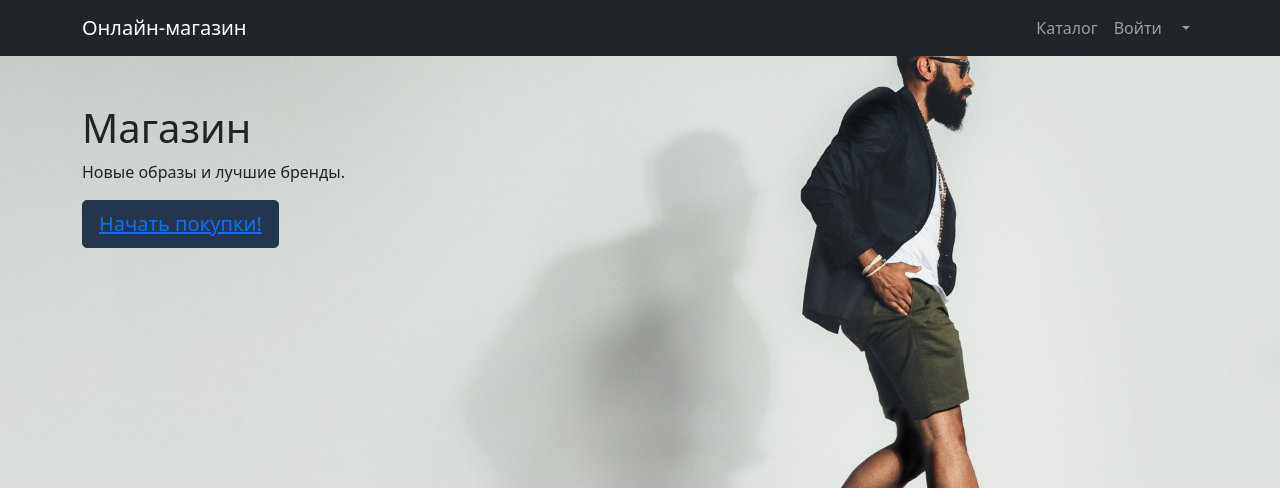
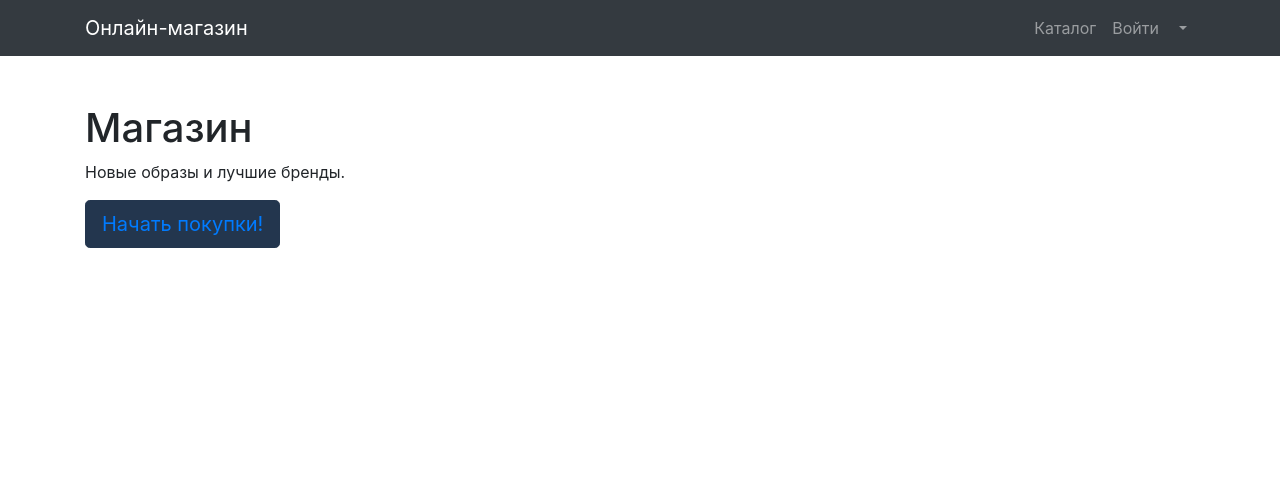
Before and after one commit to kostya300/st, a Django app: page / in a window 1280 px wide. Shown: the top 488 px of the page. Run offline with Django 5.2, Linux system fonts and the light colour scheme; some libraries are stand-ins or nearby versions.

Commit message:
nextcommit

```diff
--- a/products/templates/products/base.html
+++ b/products/templates/products/base.html
@@ -10,10 +10,11 @@
     <meta name="author" content="">
 {#	<link rel="stylesheet" href="{% static 'vendor/css/index.css' %}">#}
 	<link href="{% static 'vendor/bootstrap/css/bootstrap.min.css' %}" rel="stylesheet">
+	<link rel="stylesheet" href="https://stackpath.bootstrapcdn.com/bootstrap/4.2.1/css/bootstrap.min.css" integrity="sha384-GJzZqFGwb1QTTN6wy59ffF1BuGJpLSa9DkKMp0DgiMDm4iYMj70gZWKYbI706tWS" crossorigin="anonymous">
     <title>{{ title }}</title>
 
     <!-- Bootstrap core CSS -->
-
+{# if bootstrap doesn't work need to include links into head and after footer https://bootstrap-4.ru/docs/4.2.1/getting-started/introduction/ #}
 
     <!-- Custom styles for this template -->
     {% block css %}{% endblock %}
@@ -69,13 +70,15 @@
 
 
 <!-- Bootstrap core JavaScript -->
-<script src="{% static 'vendor/jquery/jquery.min.js' %}"></script>
+<script src="{% static '/vendor/jquery/jquery.min.js' %}"></script>
 
-<link href="https://cdn.jsdelivr.net/npm/bootstrap@5.1.3/dist/css/bootstrap.min.css" rel="stylesheet" integrity="sha384-1BmE4kWBq78iYhFldvKuhfTAU6auU8tT94WrHftjDbrCEXSU1oBoqyl2QvZ6jIW3" crossorigin="anonymous">
+<script src="https://cdn.jsdelivr.net/npm/bootstrap@5.3.8/dist/js/bootstrap.bundle.min.js" integrity="sha384-FKyoEForCGlyvwx9Hj09JcYn3nv7wiPVlz7YYwJrWVcXK/BmnVDxM+D2scQbITxI" crossorigin="anonymous"></script>
 
 <!-- FontAwesome script -->
-<script src="{% static 'vendor/fontawesome/fontawesome-icons.js' %}" crossorigin="anonymous"></script>
-
+	<script src="{% static 'vendor/fontawesome/fontawesome-icons.js' %}" crossorigin="anonymous"></script>
+	<script src="https://code.jquery.com/jquery-3.3.1.slim.min.js" integrity="sha384-q8i/X+965DzO0rT7abK41JStQIAqVgRVzpbzo5smXKp4YfRvH+8abtTE1Pi6jizo" crossorigin="anonymous"></script>
+    <script src="https://cdnjs.cloudflare.com/ajax/libs/popper.js/1.14.6/umd/popper.min.js" integrity="sha384-wHAiFfRlMFy6i5SRaxvfOCifBUQy1xHdJ/yoi7FRNXMRBu5WHdZYu1hA6ZOblgut" crossorigin="anonymous"></script>
+    <script src="https://stackpath.bootstrapcdn.com/bootstrap/4.2.1/js/bootstrap.min.js" integrity="sha384-B0UglyR+jN6CkvvICOB2joaf5I4l3gm9GU6Hc1og6Ls7i6U/mkkaduKaBhlAXv9k" crossorigin="anonymous"></script>
 </body>
 
 </html>
--- a/products/templates/products/common.html
+++ b/products/templates/products/common.html
@@ -18,7 +18,7 @@
                     Бесплатная доставка по всему миру! Аутлет: до -70% Собственный бренд. -20% новым покупателям.
 	                {% endif %}
                 </p>
-                <button id="start-purchase-btn" type="button" class="btn btn-lg">
+                <button id="start-purchase-btn" type="button" class="btn btn-lg commonlink_start_purches">
                     <a id="start-purchase-link" href="{% url 'products:catalog_general' %}">
                         Начать покупки!
                     </a>
--- a/static/vendor/css/index.css
+++ b/static/vendor/css/index.css
@@ -1,9 +1,9 @@
 body {
-    background: url("../img/wallpaper.jpg") no-repeat center top fixed;
-    -webkit-background-size: cover;
-    -moz-background-size: cover;
-    background-size: cover;
-    -o-background-size: cover;
+    /*background: url("../img/wallpaper.jpg") no-repeat center top fixed;*/
+    /*-webkit-background-size: cover;*/
+    /*-moz-background-size: cover;*/
+    /*background-size: cover;*/
+    /*-o-background-size: cover;*/
     padding-top: 56px;
 }
 
@@ -13,5 +13,10 @@ body {
     color: white;
 }
 
-#start-purchase-link {
+.commonlink_start_purches {
+    text-decoration: none;
+    color: white;
 }
+.commonlink_start_purches:hover{
+    background-color: #0c5460;
+}
--- a/static/vendor/css/products.css
+++ b/static/vendor/css/products.css
@@ -1,6 +1,3 @@
 body {
     padding-top: 56px;
 }
-.link_products{
-    text-decoration: none;
-}
--- a/users/templates/users/login.html
+++ b/users/templates/users/login.html
@@ -15,7 +15,8 @@
                             <div class="card-header"><h3 class="text-center font-weight-light my-4">Авторизация</h3>
                             </div>
                             <div class="card-body">
-                                <form>
+                                <form action="{% url 'users:login' %}" method="POST">
+	                                {% csrf_token %}
 	                                {{ form.as_p }}
 {#                                    <div class="form-group">#}
 {#                                        <label class="small mb-1" for="inputEmailAddress">Имя пользователя</label>#}
--- a/users/urls.py
+++ b/users/urls.py
@@ -1,10 +1,10 @@
 from django.contrib import admin
 from django.template.context_processors import media
 from django.urls import path
-from users.views import login, register
+from .views import login_view, registerview
 
 app_name = 'users'
 urlpatterns = [
-    path('login/', login ,name='login'),
-    path('register/', register ,name='register'),
+    path('login/', login_view ,name='login'),
+    path('register/', registerview ,name='register'),
 ]
```
Also changed, not shown: users/views.py (+29 -4 lines), db.sqlite3, static/vendor/bootstrap/css/bootstrap.css, static/vendor/js/auth-admin.js (line endings or trailing spaces).
